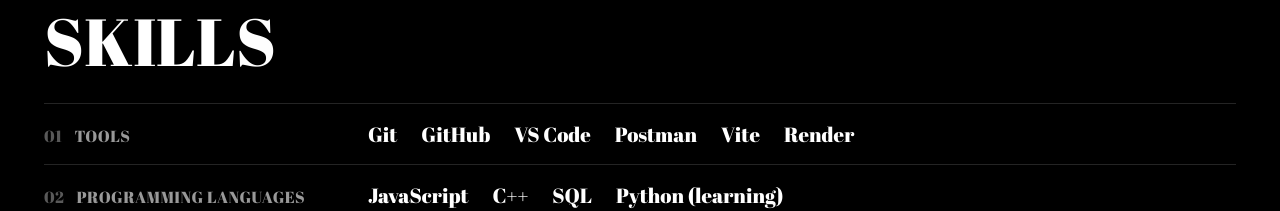
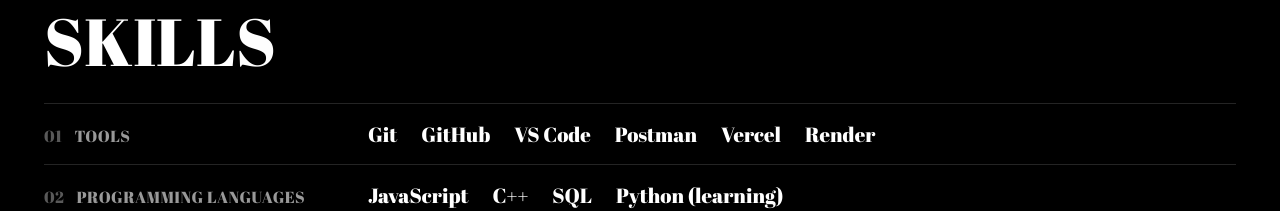
Before and after one commit to deepanshu-Builds/Portfolio, a React (Vite) app in the folder PORTFOLIO/DeepanshuPortfolio/: page / in a window 1280 px wide. Shown: the part 1808-2019 px from the top of the page. Built offline with nearby package versions, Linux system fonts and the light colour scheme.

Commit message:
Skills.js

```diff
--- a/PORTFOLIO/DeepanshuPortfolio/src/data/Skills.js
+++ b/PORTFOLIO/DeepanshuPortfolio/src/data/Skills.js
@@ -1,7 +1,7 @@
 // Order yahi rahega jo section mein dikhega. Naya skill jodna ho toh items mein naam badhao.
 const skills = [
-  { category: 'Tools', items: ['Git', 'GitHub', 'VS Code', 'Postman', 'Vite', 'Render'] },
-  { category: 'Programming Languages', items: ['JavaScript', 'C++', 'SQL', 'Python (learning)'] },
+  { category: 'Tools', items: ['Git', 'GitHub', 'VS Code', 'Postman', 'Vercel', 'Render'] },
+  { category: 'Programming Languages', items: ['JavaScript', 'C++', 'SQL', 'Python  (learning)'] },
   { category: 'Database', items: ['MongoDB', 'MySQL'] },
   {
     category: 'Backend',
```
